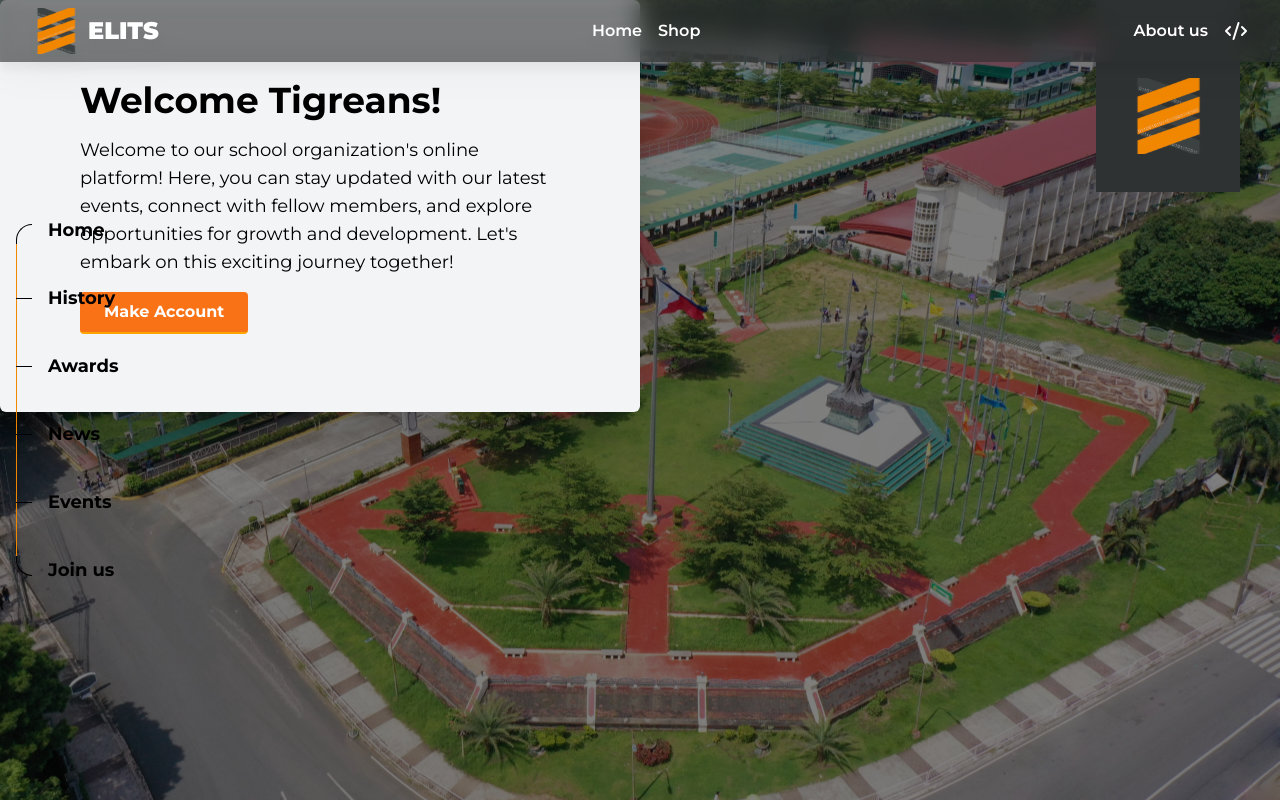
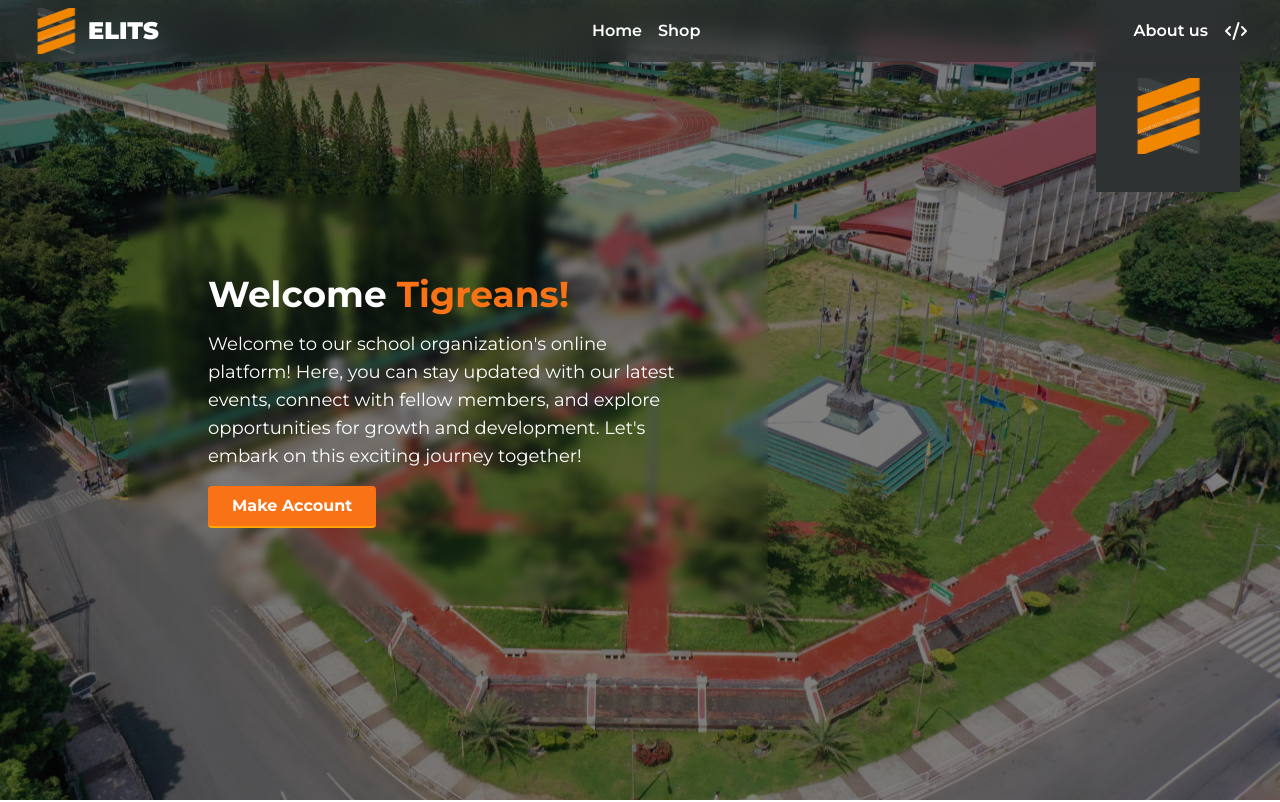
Before and after one commit to innoTech-Solutions/cvsu-elits, a Next.js app: page / in a window 1280 px wide. Shown: the top 802 px of the page. Built offline with nearby package versions, Linux system fonts and the light colour scheme.

Commit message:
improved the herosection and the side navbar

```diff
--- a/src/app/page.tsx
+++ b/src/app/page.tsx
@@ -1,4 +1,7 @@
-
+"use client"
+import { useState, useRef, useEffect } from "react";
+import { motion, AnimatePresence } from "framer-motion";
+import { MouseEventHandler } from "react";
 import Awards from "@/components/Landing Page/Awards";
 import Events from "@/components/Landing Page/Events";
 import HeroSection from "@/components/Landing Page/HeroSection";
@@ -8,19 +11,47 @@ import Updates from "@/components/Landing Page/Updates";
 import Sidebar from "@/components/Sidebar";
 
 export default function Home() {
+    const [showSidebar, setShowSidebar] = useState(false);
+    const sidebarRef = useRef(null);
+    const timeoutRef = useRef<NodeJS.Timeout | null>(null);
+
+    const handleMouseMove: MouseEventHandler<HTMLDivElement> = (e) => {
+        if (e.clientX <= 20) {
+            setShowSidebar(true);
+            if (timeoutRef.current) {
+                clearTimeout(timeoutRef.current);
+            }
+            timeoutRef.current = setTimeout(() => {
+                setShowSidebar(false);
+            }, 5000);
+        }
+    };
+
+    useEffect(() => {
+        return () => {
+            if (timeoutRef.current) {
+                clearTimeout(timeoutRef.current);
+            }
+        };
+    }, []);
+
     return (
-            <div>
+        <div onMouseMove={handleMouseMove}>
+            <AnimatePresence>
+                {showSidebar && (
+                    <motion.div
+                        ref={sidebarRef}
+                        className="fixed left-0 z-50 top-1/2 transform -translate-y-1/2"
+                        initial={{ opacity: 0, x: "-100%" }}
+                        animate={{ opacity: 1, x: 0 }}
+                        exit={{ opacity: 0, x: "-100%" }}
+                        transition={{ duration: 0.2 }}
+                    >
+                        <Sidebar />
+                    </motion.div>
+                )}
+            </AnimatePresence>
 
-                {/**
-                 *  Side Guide Navbar
-                 */}
-                <div className="fixed left-0 z-50 top-1/2 transform -translate-y-1/2">
-                    <Sidebar/>
-                </div>
-
-                {/**
-                 *  Landing Page
-                 */}
             <div id="hero">
                 <HeroSection />
             </div>
@@ -33,14 +64,12 @@ export default function Home() {
                 <Awards />
             </div>
 
-                {/* JULIAN: working on updates */}
             <div id="updates">
                 <Updates className="min-h-screen my-4" />
             </div>
 
-                {/* JULIAN: working on events */}
             <div id="events">
-                    <Events className="min-h-screen my-4"/>
+                <Events className="min-h-screen my-4" />
             </div>
 
             <div id="joinus">
--- a/src/components/Landing Page/HeroSection.tsx
+++ b/src/components/Landing Page/HeroSection.tsx
@@ -8,17 +8,13 @@ const HeroSection: React.FC<HeroSectionProps> = () => {
   const [isMobile, setIsMobile] = useState<boolean>(false);
 
   useEffect(() => {
-    const checkScreenSize = () => {
-      setIsMobile(window.innerWidth <= 768);
-    };
+    function handleResize() {
+      setIsMobile(window.innerWidth <= 768); // Adjust 768 to your desired mobile breakpoint
+    }
 
-    checkScreenSize();
-
-    window.addEventListener('resize', checkScreenSize);
-
-    return () => {
-      window.removeEventListener('resize', checkScreenSize);
-    };
+    handleResize(); // Initial check
+    window.addEventListener('resize', handleResize);
+    return () => window.removeEventListener('resize', handleResize);
   }, []);
 
   const handleMouseEnter = () => {
@@ -30,19 +26,21 @@ const HeroSection: React.FC<HeroSectionProps> = () => {
   };
 
   return (
-    <div className="flex flex-col md:flex-row relative">
-      <div className="flex-1 md:hidden bg-[#1e1e1e]"></div>
-      <div className="flex-1 h-screen bg-cover bg-center relative" style={{backgroundImage: "linear-gradient(rgba(0,0,0,0.5), rgba(0,0,0,0.5)), url('images/cvsu.jpg')"}}>
+    <div className="relative">
+      <div className="h-screen bg-cover bg-center" style={{backgroundImage: "linear-gradient(rgba(0,0,0,0.5), rgba(0,0,0,0.5)), url('images/cvsu.jpg')"}}>
+        {!isMobile && (
           <div className="absolute top-0 right-10 bg-[#2F3233] w-36 h-48 flex items-center justify-center">
             <img src="logo.svg" alt="Logo" className="w-20 mt-10" />
           </div>
+        )}
+        <div className="absolute bottom-0 left-0 bg-orange-500 h-1" style={{ width: lineWidth, transition: 'width 0.3s' }}></div>
+      </div>
       {!isMobile && (
-          <div className="absolute bottom-0 left-0 bg-orange-500 h-1" style={{ width: lineWidth, transition: 'width 0.3s' }}></div>
-        )}
-      </div>
-      <div className={`absolute ${isMobile ? 'top-1/2 left-1/2 transform -translate-x-1/2 -translate-y-1/2' : 'top-0 left-0 bg-gray-100 shadow-2xl backdrop-blur-sm p-20 rounded-md z-20 w-1/2'}`}>
-        <h1 className="text-4xl font-bold mb-4">Welcome Tigreans!</h1>
-        <p className="text-lg mb-4">Welcome to our school organization's online platform!
+        <div className="absolute top-1/2 transform -translate-x-1/2 -translate-y-1/2 bg-transparent backdrop-blur-sm p-20 rounded-md z-20 w-1/2" style={{ left: '35%'}}>
+          <h1 className="text-4xl font-bold mb-4 text-white">Welcome
+            <span className="text-orange-500"> Tigreans!</span>
+          </h1>
+          <p className="text-lg mb-4 text-white">Welcome to our school organization's online platform!
                                       Here, you can stay updated with our latest events,
                                       connect with fellow members, and explore opportunities for growth and development.
                                       Let's embark on this exciting journey together!</p>
@@ -53,8 +51,9 @@ const HeroSection: React.FC<HeroSectionProps> = () => {
             Make Account
           </button>
         </div>
+      )}
     </div>
-  );
-};
+  )
+}
 
 export default HeroSection;
```
Lines whose indentation alone changed are shown as unchanged.
